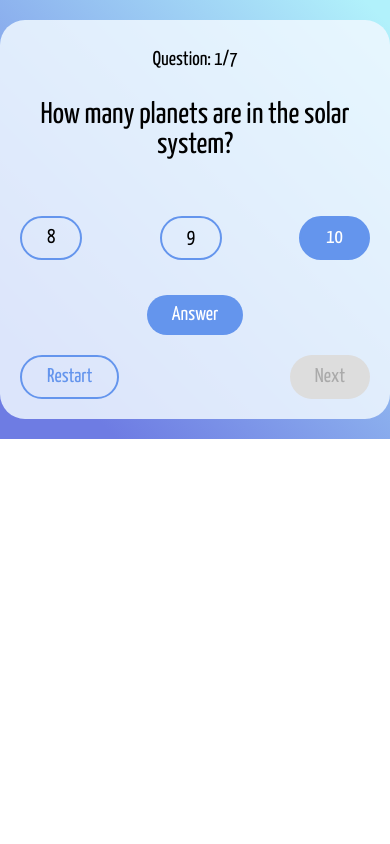
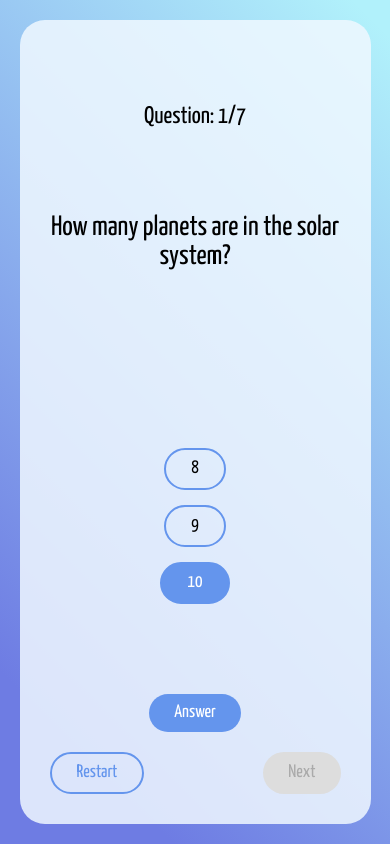
Before and after one commit to PolinaGospodarik/modsen-practice-Test-, a website with bundled scripts: page src/index.html in a window 390 px wide. Both pictures are taken after a click on the button "10". Built offline with nearby package versions, Linux system fonts and the light colour scheme.

Commit message:
implementation of adaptive

```diff
--- a/src/css/styles.css
+++ b/src/css/styles.css
@@ -1,5 +1,6 @@
 @import url('fonts.css');
 
+/* Общие стили для всех элементов */
 * {
     padding: 0;
     margin: 0;
@@ -9,141 +10,245 @@
     border: 0;
 }
 
-body{
-    font-family: "Yanone Kaffeesatz", sans-serif;
-    font-weight: 400;
+/* Переменные для цветов */
+:root {
+    --main-bg-color: cornflowerblue;
+    --main-font-family: "Yanone Kaffeesatz", sans-serif;
+    --main-font-weight: 400;
+    --active-bg-color: cornflowerblue;
+    --active-font-color: white;
+    --disabled-bg-color: #dddddd;
+    --disabled-font-color: #aaaaaa;
+    --correct-bg-color: mediumseagreen;
+    --wrong-bg-color: orangered;
 }
 
+/* Основные стили для body */
+body {
+    font-family: var(--main-font-family), serif;
+    font-weight: var(--main-font-weight);
+}
+
+/* Скрытие и отображение элементов */
 .hidden {
     opacity: 0;
 }
-.visible{
+.visible {
     opacity: 1;
 }
 
-.quiz{
+/* Основные стили для викторины */
+.quiz {
     background: linear-gradient(45deg, rgb(110, 124, 227) 14%, rgb(177, 241, 251) 97%);
     padding: 20px 0;
 }
-.quiz__container{
-    max-width: 1170px;
-    margin: auto;
-}
-.question{
-    max-width: 700px;
-    margin: auto;
-    padding: 30px 20px 20px;
-    background-color: rgba(240, 248, 255, 0.85);
-    border-radius: 25px
+.quiz__container {
+    max-width: 1200px;
+    margin: 0 auto ;
 }
 
-.question__title{
-    max-width: 400px;
+/* Стили для вопроса */
+.question-wrapper {
+    max-width: 90%;
+    min-height: calc(100vh - 100px);
+    margin: auto;
+    padding: 30px;
+    background-color: rgba(240, 248, 255, 0.85);
+    border-radius: 25px;
+}
+.question {
+    min-height: calc(100vh - 100px);
+    display: flex;
+    flex-direction: column;
+    align-items: center;
+    justify-content: center;
+}
+.question__title,
+.question__text {
+    max-width: 550px;
     margin: auto auto 30px;
+    text-align: center;
 }
-
-.question__title p{
-    text-align: center;
-    font-size: 20px;
+.question__title p {
+    font-size: 28px;
 }
-
-.question__text{
-    max-width: 400px;
-    margin: auto auto 20px;
+.question__text p {
+    font-size: 56px;
 }
-
-.question__text p{
-    text-align: center;
-    font-size: 30px;
-}
-
-.question__message{
+.question__message {
     display: block;
     max-width: 400px;
     text-align: center;
     margin: auto auto 20px;
+    font-size: 30px;
 }
 
-.answer-list{
-    max-width: 500px;
+/* Стили для списка ответов */
+.answer-list {
     display: flex;
-    flex-direction: row;
-    justify-content: space-between;
+    flex-direction: column;
+    align-items: center;
     margin: auto auto 35px;
 }
+.answer-list li {
+    margin-bottom: 15px;
+}
+.answer-list li:last-child {
+    margin-bottom: 0;
+}
 
-.answer{
+/* Общие стили для кнопок */
+.button {
+    padding: 10px 25px;
+    border-radius: 25px;
+    font-family: var(--main-font-family), serif;
+    font-weight: var(--main-font-weight);
+    font-size: 18px;
+    cursor: pointer;
+}
+.button--answer {
+    background-color: transparent;
+    border: 2px solid var(--main-bg-color);
+    font-size: 24px;
+}
+.button--active {
+    background-color: var(--active-bg-color);
+    color: var(--active-font-color);
+}
+.button--disabled {
+    background-color: var(--disabled-bg-color);
+    color: var(--disabled-font-color);
+    cursor: not-allowed;
+}
+
+/* Стили для ответов */
+.answer {
     padding: 10px 25px;
     background-color: transparent;
-    border: 2px solid cornflowerblue;
+    border: 2px solid var(--main-bg-color);
     border-radius: 25px;
-    font-family: "Yanone Kaffeesatz", sans-serif;
-    font-weight: 400;
-    font-size: 20px;
+    font-family: var(--main-font-family), serif;
+    font-weight: var(--main-font-weight);
+    font-size: 32px;
+}
+.correct-answer {
+    border: 2px solid var(--correct-bg-color);
+    background-color: var(--correct-bg-color);
+    color: var(--active-font-color);
+}
+.wrong-answer{
+    border: 2px solid var(--wrong-bg-color);
+    background-color: var(--wrong-bg-color);
+    color: var(--active-font-color);
+}
+.active {
+    background-color: var(--active-bg-color);
+    color: var(--active-font-color);
 }
 
-.answer-button{
+/* Стили для кнопок */
+.answer-button {
     display: block;
     padding: 10px 25px;
     border-radius: 25px;
     margin: auto auto 20px;
-    background-color: cornflowerblue;
-    color: white;
-    font-family: "Yanone Kaffeesatz", sans-serif;
-    font-weight: 400;
-    font-size: 20px;
-
+    background-color: var(--main-bg-color);
+    color: var(--active-font-color);
+    font-family: var(--main-font-family), serif;
+    font-weight: var(--main-font-weight);
+    font-size: 32px;
+    cursor: pointer;
 }
 .answer-button:disabled {
-    background-color: #dddddd;
-    color: #aaaaaa;
+    background-color: var(--disabled-bg-color);
+    color: var(--disabled-font-color);
+    cursor: not-allowed;
+}
+.restart-button {
+    padding: 10px 25px;
+    border-radius: 25px;
+    border: 2px solid var(--main-bg-color);
+    background-color: transparent;
+    color: var(--main-bg-color);
+    font-family: var(--main-font-family), serif;
+    font-weight: var(--main-font-weight);
+    font-size: 32px;
+    cursor: pointer;
+}
+.next-button {
+    padding: 10px 25px;
+    border-radius: 25px;
+    background-color: var(--main-bg-color);
+    color: var(--active-font-color);
+    font-family: var(--main-font-family), serif;
+    font-weight: var(--main-font-weight);
+    font-size: 32px;
+    cursor: pointer;
+}
+.next-button:disabled {
+    background-color: var(--disabled-bg-color);
+    color: var(--disabled-font-color);
     cursor: not-allowed;
 }
 
-.score-wrap{
+/* Стили для обёртки с очками */
+.score-wrap {
+    width: 100%;
     display: flex;
     justify-content: space-between;
 }
 
-.correct-answer {
-    border: 2px solid mediumseagreen;
-    background-color: mediumseagreen;
-    color: white;
+@media (max-width: 1024px){
+    .question__title p {
+        font-size: 24px;
+    }
+    .question__text p {
+        font-size: 36px;
+    }
+    .answer, .button, .question__message{
+        font-size: 20px;
+    }
 }
 
-.wrong-answer {
-    border: 2px solid orangered;
-    background-color: orangered;
-    color: white;
-}
-.active {
-    background-color: cornflowerblue;
-    color: white;
+@media (max-width: 768px) {
+    .question__title p {
+        font-size: 24px;
+    }
+    .question__text p {
+        font-size: 40px;
+    }
+    .answer, .answer-button, .next-button, .restart-button, .question__message{
+        font-size: 24px;
+    }
 }
 
-.restart-button {
-    padding: 10px 25px;
-    border-radius: 25px;
-    border: 2px solid cornflowerblue;
-    background-color: transparent;
-    color: cornflowerblue;
-    font-family: "Yanone Kaffeesatz", sans-serif;
-    font-weight: 400;
-    font-size: 20px;
+@media (max-width: 480px) {
+
+    .question__title p {
+        font-size: 24px;
+    }
+    .question__text p {
+        font-size: 28px;
+    }
+    .answer, .answer-button, .next-button, .restart-button, .question__message{
+        font-size: 18px;
+    }
 }
 
-.next-button{
-    padding: 10px 25px;
-    border-radius: 25px;
-    background-color: cornflowerblue;
-    color: white;
-    font-family: "Yanone Kaffeesatz", sans-serif;
-    font-weight: 400;
-    font-size: 20px;
+@media (max-width: 320px) {
+    .question {
+        width: 100%;
+    }
+    .question__title p {
+        font-size: 20px;
+    }
+    .question__text p {
+        font-size: 24px;
+    }
+    .answer, .answer-button, .next-button, .restart-button{
+        font-size: 16px;
+    }
+    .question__message{
+        font-size: 12px;
+    }
 }
-
-.next-button:disabled {
-    background-color: #dddddd;
-    color: #aaaaaa;
-    cursor: not-allowed;
-}
--- a/src/index.html
+++ b/src/index.html
@@ -3,11 +3,13 @@
 <head>
     <meta charset="UTF-8">
     <title>Title</title>
+    <meta name="viewport" content="width=device-width, initial-scale=1.0">
     <link rel="stylesheet" href="css/styles.css">
 </head>
 <body>
 <div class="quiz">
     <div class="quiz__container">
+        <div class="question-wrapper">
             <div class="question">
                 <div class="question__title">
                     <p>Question: 0</p>
@@ -27,6 +29,7 @@
             </div>
         </div>
     </div>
+</div>
 <script type="module" src="js/main.js"></script>
 </body>
 </html>
--- a/src/js/handlers.js
+++ b/src/js/handlers.js
@@ -54,21 +54,21 @@ export function handleAnswerClick(button, correctAnswer) {
         }
     });
 
-    if (button.classList.contains('active')) {
+    const isActive = button.classList.contains('active');
+    const isSingleAnswer = correctAnswer.length === 1;
+
+    if (isActive) {
         button.classList.remove('active');
+    } else if (isSingleAnswer) {
+        buttons.forEach(item => item.classList.remove('active'));
+        button.classList.add('active');
     } else {
-        if (correctAnswer.length === 1) {
-            buttons.forEach(item => item.classList.remove('active'));
-            button.classList.add('active');
-        } else {
-            if (selectedAnswers.length < correctAnswer.length) {
-                button.classList.add('active');
-            } else {
-                button.classList.add('active');
-                selectedAnswers[0].classList.remove('active');
-            }
+        if (selectedAnswers.length >= correctAnswer.length) {
+            selectedAnswers[0].classList.remove('active');
         }
+        button.classList.add('active');
     }
+
 
     selectedAnswers.length = 0;
     buttons.forEach(item => {
--- a/src/js/main.js
+++ b/src/js/main.js
@@ -52,15 +52,10 @@ export function showQuestion() {
         li.append(button);
         answerList.append(li);
 
-        if (question.correct.length > 1) {
-            if (messageContainer.classList.contains('hidden')) {
-                messageContainer.classList.remove('hidden');
-                messageContainer.classList.add('visible');
-            }
-        }else{
-            messageContainer.classList.remove('visible');
-            messageContainer.classList.add('hidden');
-        }
+        const isMultipleCorrect = question.correct.length > 1;
+        messageContainer.classList.toggle('hidden', !isMultipleCorrect);
+        messageContainer.classList.toggle('visible', isMultipleCorrect);
+
     });
 }
 
--- a/src/styles.css
+++ /dev/null
@@ -1,69 +0,0 @@
-/** {*/
-/*    padding: 0;*/
-/*    margin: 0;*/
-/*    box-sizing: border-box;*/
-/*    list-style: none;*/
-/*    text-decoration: none;*/
-/*    border: 0;*/
-/*}*/
-
-.hidden {
-    display: none;
-}
-
-.quiz{
-
-}
-.quiz__container{
-
-}
-.question{
-
-}
-
-.question__title{
-
-}
-
-.question__title p{
-
-}
-
-.question__text{
-
-}
-
-.question__text p{
-
-}
-.answer-list{
-
-}
-
-/* Пример стилей для правильного и неправильного ответа */
-.correct-answer {
-    background-color: green;
-    color: white;
-}
-
-.wrong-answer {
-    background-color: red;
-    color: white;
-}
-
-.answer-button{
-
-}
-
-.score-wrap {
-
-}
-
-.score-wrap p{
-
-}
-
-
-.restart-btn{
-
-}
```
Also changed, not shown: src/main.js (deleted, +0 -130 lines). Lines whose indentation alone changed are shown as unchanged.
